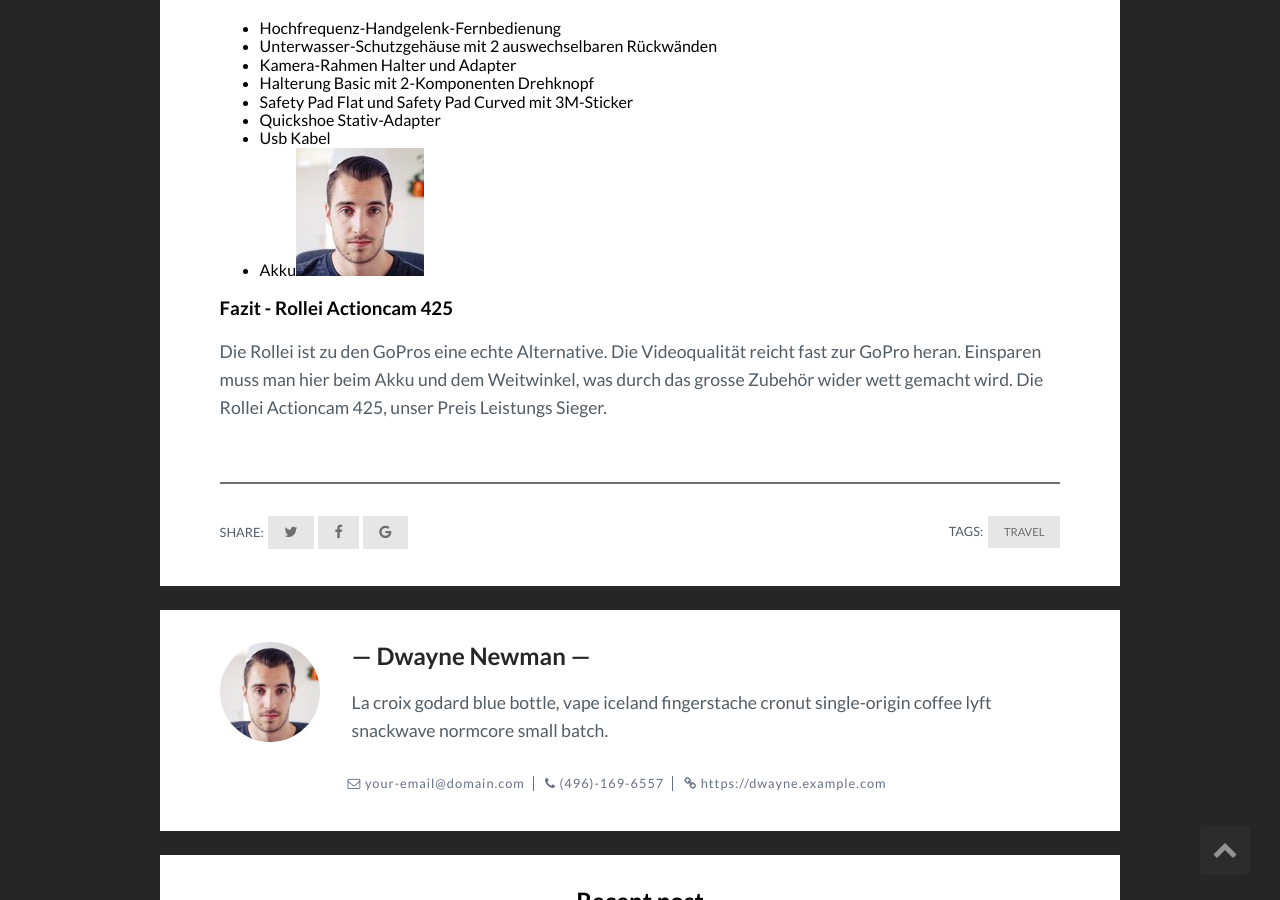
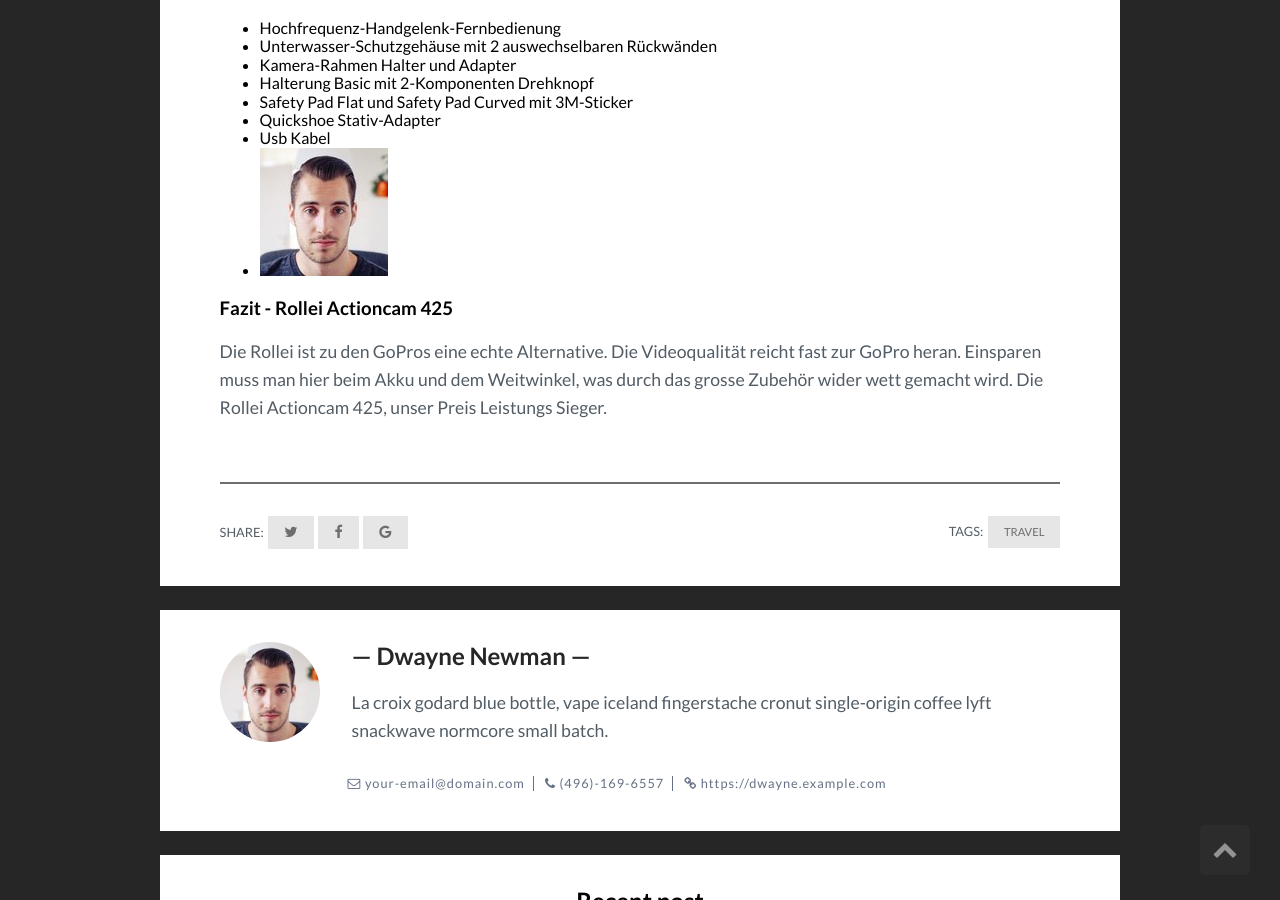
Before and after one commit to elenoid/webblog-action_cam, a Jekyll site: the page built from _posts/2017-10-22-rollei-actioncam-425-im-test.markdown, in a window 1280 px wide and 900 px high, scrolled down 1802 px. Built offline with Jekyll 4.4.1, drawn with Linux system fonts in a browser that asks for light colours; comment, search, counter and statistics services are not loaded.

Commit message:
Updated '_posts/2017-10-22-rollei-actioncam-425-im-test.markdown' via CloudCannon

```diff
--- a/_posts/2017-10-22-rollei-actioncam-425-im-test.markdown
+++ b/_posts/2017-10-22-rollei-actioncam-425-im-test.markdown
@@ -41,7 +41,7 @@ Rollei hat die Actioncam mit allerlei Zubeh&ouml;r ausgestattet. Hier ist die vo
 * Safety Pad Flat und Safety Pad Curved mit 3M-Sticker
 * Quickshoe Stativ-Adapter
 * Usb Kabel
-* Akku![](/uploads/versions/face---x----128-128x---.jpg)
+* ![](/uploads/versions/face---x----128-128x---.jpg)
 
 ### Fazit - Rollei Actioncam 425
 
```
